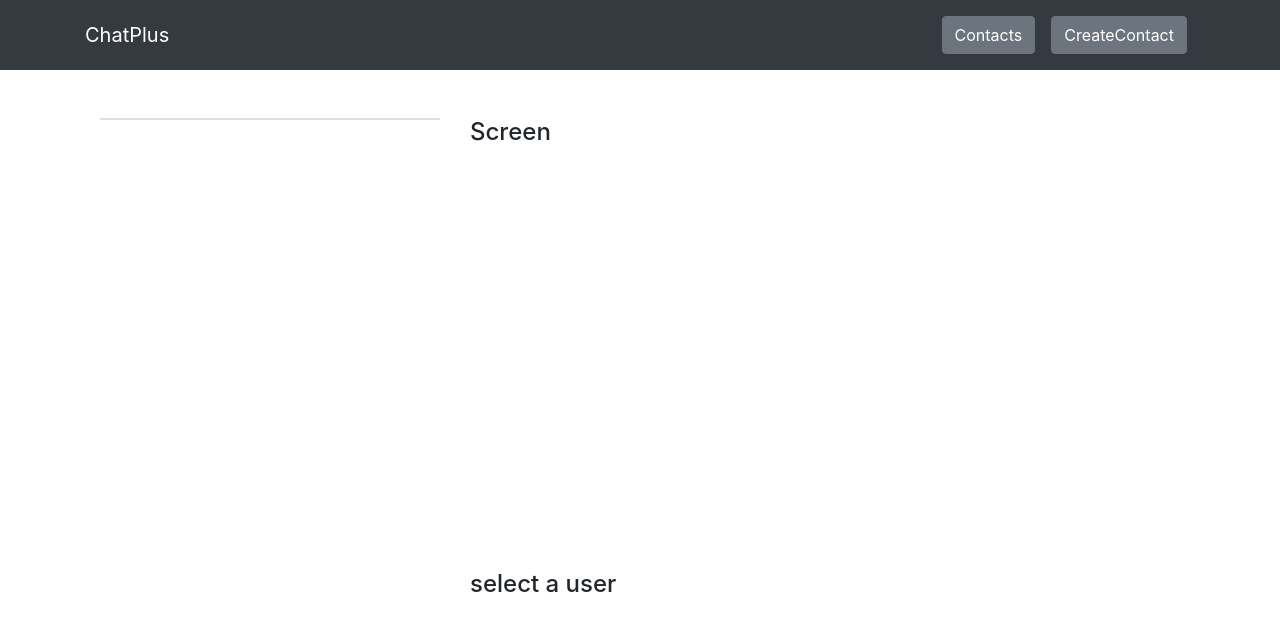
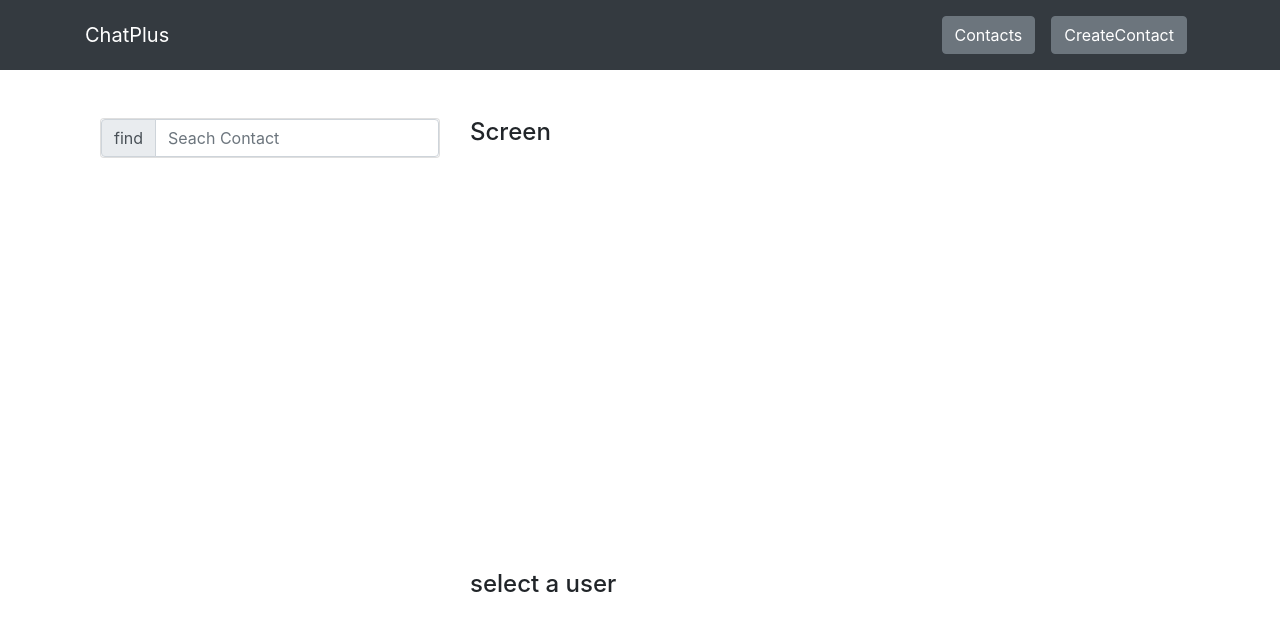
Before and after one commit to Ion19/chatapp, a React (Create React App) app: page / in a window 1280 px wide. Shown: the top 630 px of the page. Built offline with nearby package versions, Linux system fonts and the light colour scheme.

Commit message:
update the contact component

```diff
--- a/src/components/ContactSummery.js
+++ b/src/components/ContactSummery.js
@@ -1,6 +1,6 @@
 import React from 'react';
 import { Card, CardImg, CardText, CardBody,
-  CardTitle, CardSubtitle } from 'reactstrap';
+  CardTitle, CardSubtitle, InputGroupAddon ,Input ,InputGroup } from 'reactstrap';
   import {connect} from 'react-redux';
   import { activateUserAction } from './../store/actions/actions';
 
@@ -17,8 +17,14 @@ class ContactSummery extends React.Component {
     <div>
 
         <Card>
-
-        {this.props.usersList.map((user)=>( <Card>
+        <div>
+          <InputGroup>
+            <InputGroupAddon addonType="prepend">find</InputGroupAddon>
+            <Input placeholder="Seach Contact" />
+          </InputGroup>
+         </div>
+        {this.props.usersList.map((user)=>(
+        ((user.messages[0]) ? (<Card>
 
           <CardBody className={`${user.active ? "active" : ""}`}  onClick={() => this.props.activateUser(user)}>
           <CardImg top width="100%" className="rounded-circle" src="https://placeholdit.imgix.net/~text?txtsize=33&txt=318%C3%97180&w=318&h=180" alt="contactImage" />
@@ -30,7 +36,8 @@ class ContactSummery extends React.Component {
 
           </CardBody>
 
-          </Card>)) }
+        </Card>): (null))
+        )) }
 
 
 
```
Lines whose indentation alone changed are shown as unchanged.
